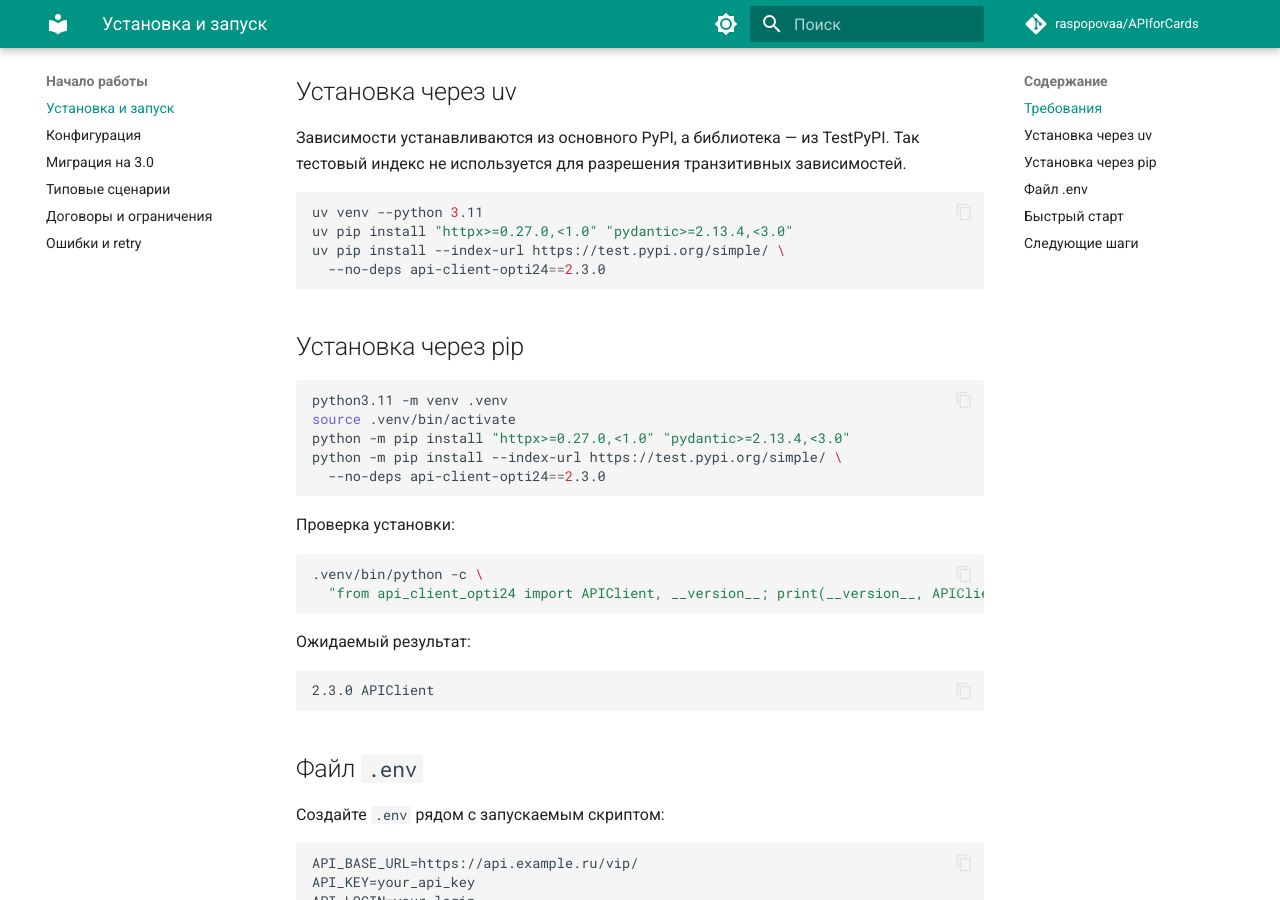
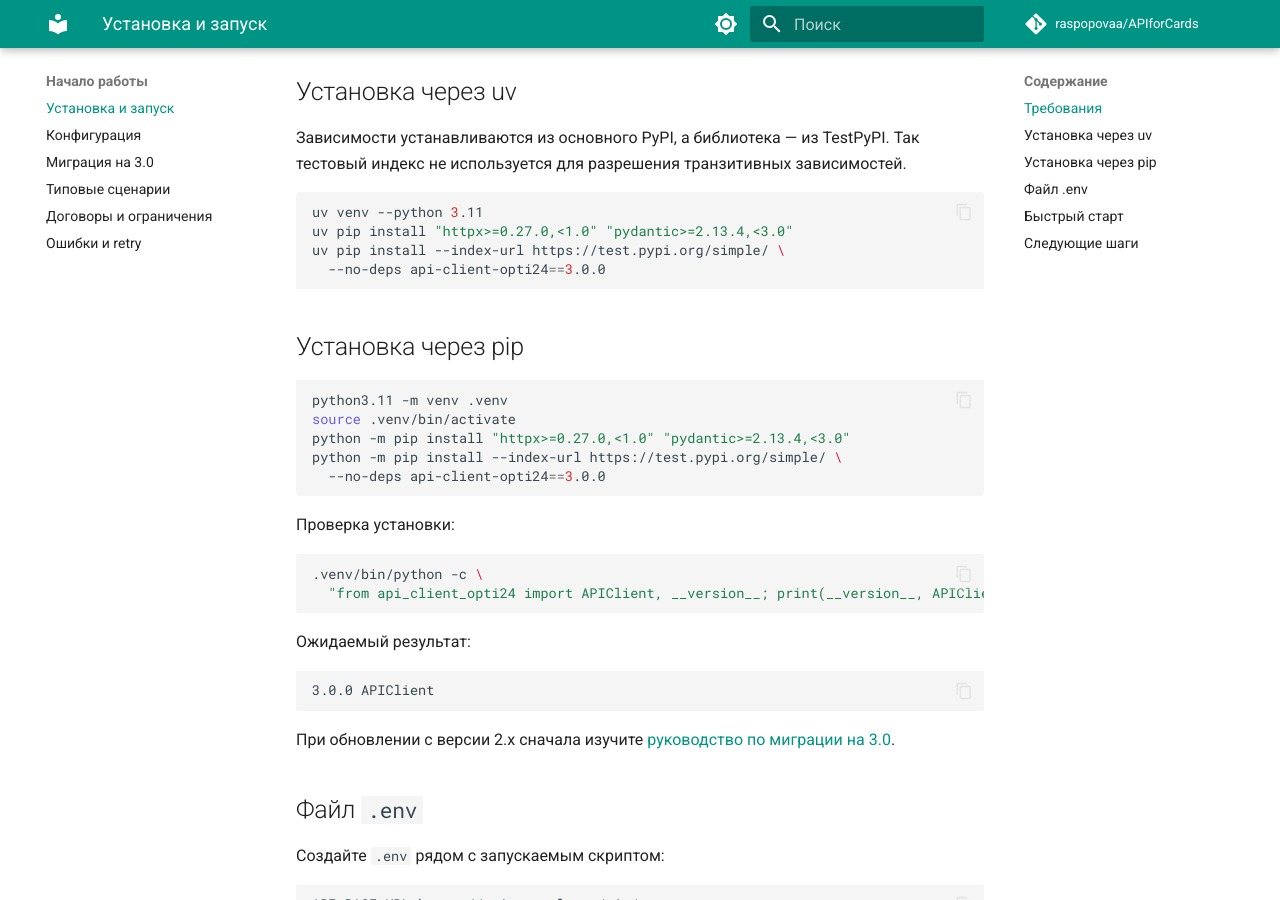
Before and after one commit to raspopovaa/APIforCards, an MkDocs documentation site: the page built from docs/getting-started.md, in a window 1280 px wide and 900 px high, scrolled down 371 px. Built offline with MkDocs 1.6.1 and Material for MkDocs 9.7.7, drawn with Linux system fonts in a browser that asks for light colours; comment, search, counter and statistics services are not loaded; the version menu is left out.

Commit message:
Update installation guide for SDK 3.0.0

````diff
--- a/docs/getting-started.md
+++ b/docs/getting-started.md
@@ -16,7 +16,7 @@
 uv venv --python 3.11
 uv pip install "httpx>=0.27.0,<1.0" "pydantic>=2.13.4,<3.0"
 uv pip install --index-url https://test.pypi.org/simple/ \
-  --no-deps api-client-opti24==2.3.0
+  --no-deps api-client-opti24==3.0.0
 ```
 
 ## Установка через pip
@@ -26,7 +26,7 @@ python3.11 -m venv .venv
 source .venv/bin/activate
 python -m pip install "httpx>=0.27.0,<1.0" "pydantic>=2.13.4,<3.0"
 python -m pip install --index-url https://test.pypi.org/simple/ \
-  --no-deps api-client-opti24==2.3.0
+  --no-deps api-client-opti24==3.0.0
 ```
 
 Проверка установки:
@@ -39,8 +39,11 @@ python -m pip install --index-url https://test.pypi.org/simple/ \
 Ожидаемый результат:
 
 ```text
-2.3.0 APIClient
+3.0.0 APIClient
 ```
+
+При обновлении с версии 2.x сначала изучите
+[руководство по миграции на 3.0](migration-3.0.md).
 
 ## Файл `.env`
 
````
